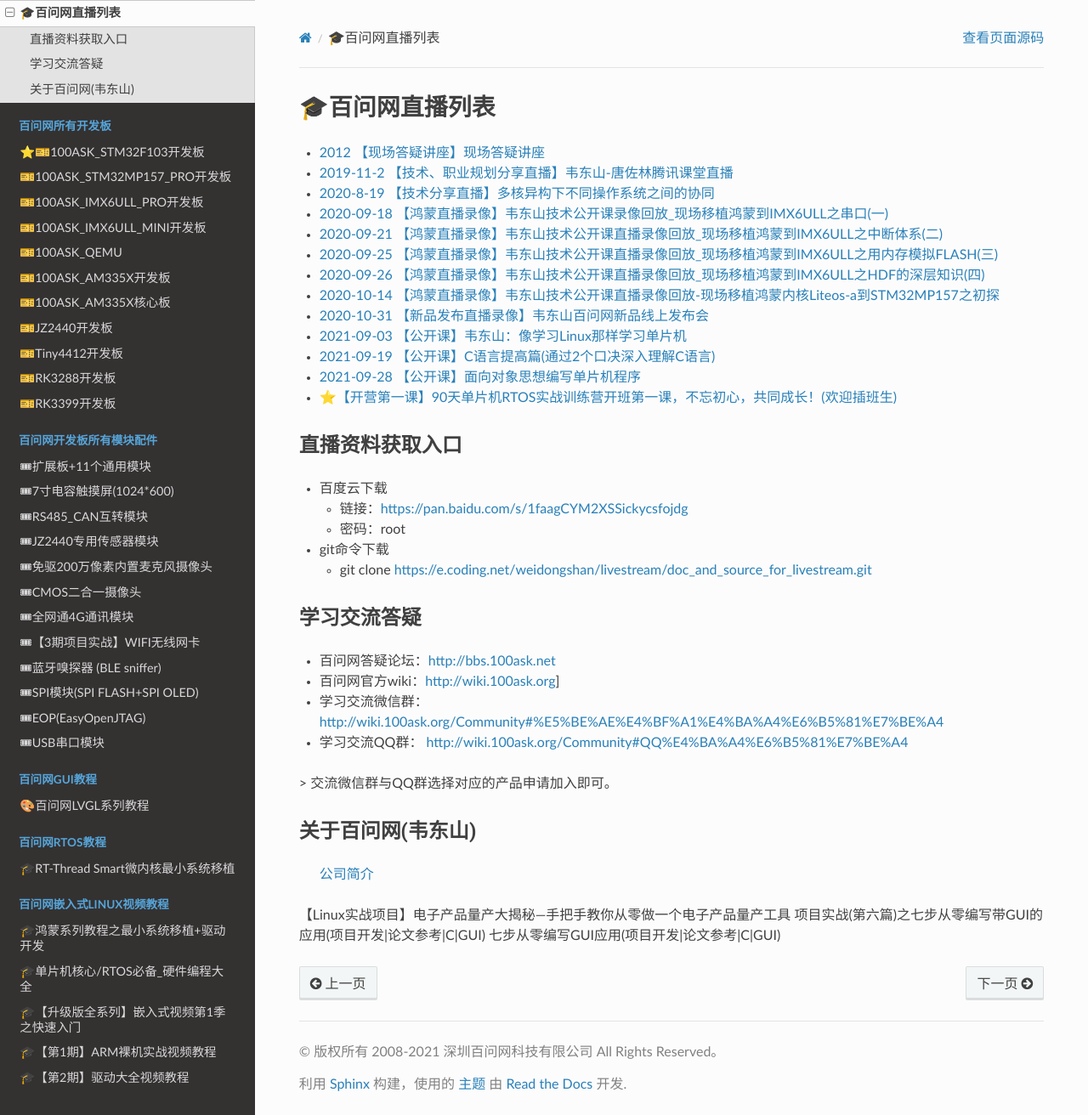
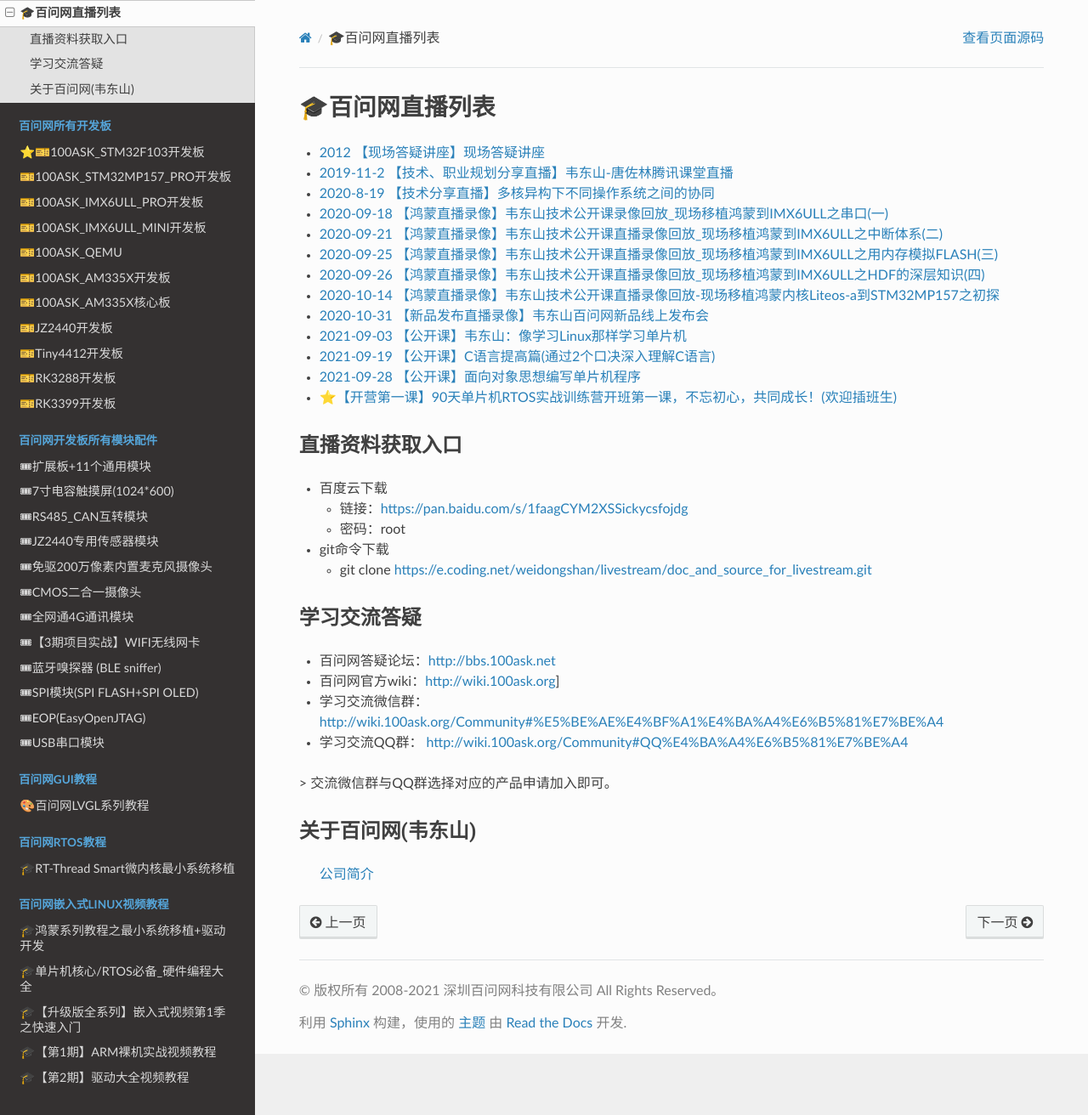
Before and after one commit to 100askTeam/100ask_data_download_center, a Sphinx documentation site: the page built from docs/videos_tutorial/100ask_live/100ask_live/index.rst, in a window 1280 px wide and 1312 px high. Shown: the whole window at 85% size. Built offline with Sphinx 7.4.7 and the Read the Docs theme 2.0.0, drawn with Linux system fonts in a browser that asks for light colours.

Commit message:
modified:   docs/videos_tutorial/100ask_live/100ask_live/index.rst

```diff
--- a/docs/videos_tutorial/100ask_live/100ask_live/index.rst
+++ b/docs/videos_tutorial/100ask_live/100ask_live/index.rst
@@ -61,7 +61,3 @@
 --------------------
 
  :doc:`/AboutUs/aboutus/index`
-
-【Linux实战项目】电子产品量产大揭秘---手把手教你从零做一个电子产品量产工具
-项目实战(第六篇)之七步从零编写带GUI的应用(项目开发|论文参考|C|GUI)
-七步从零编写GUI应用(项目开发|论文参考|C|GUI)
```
